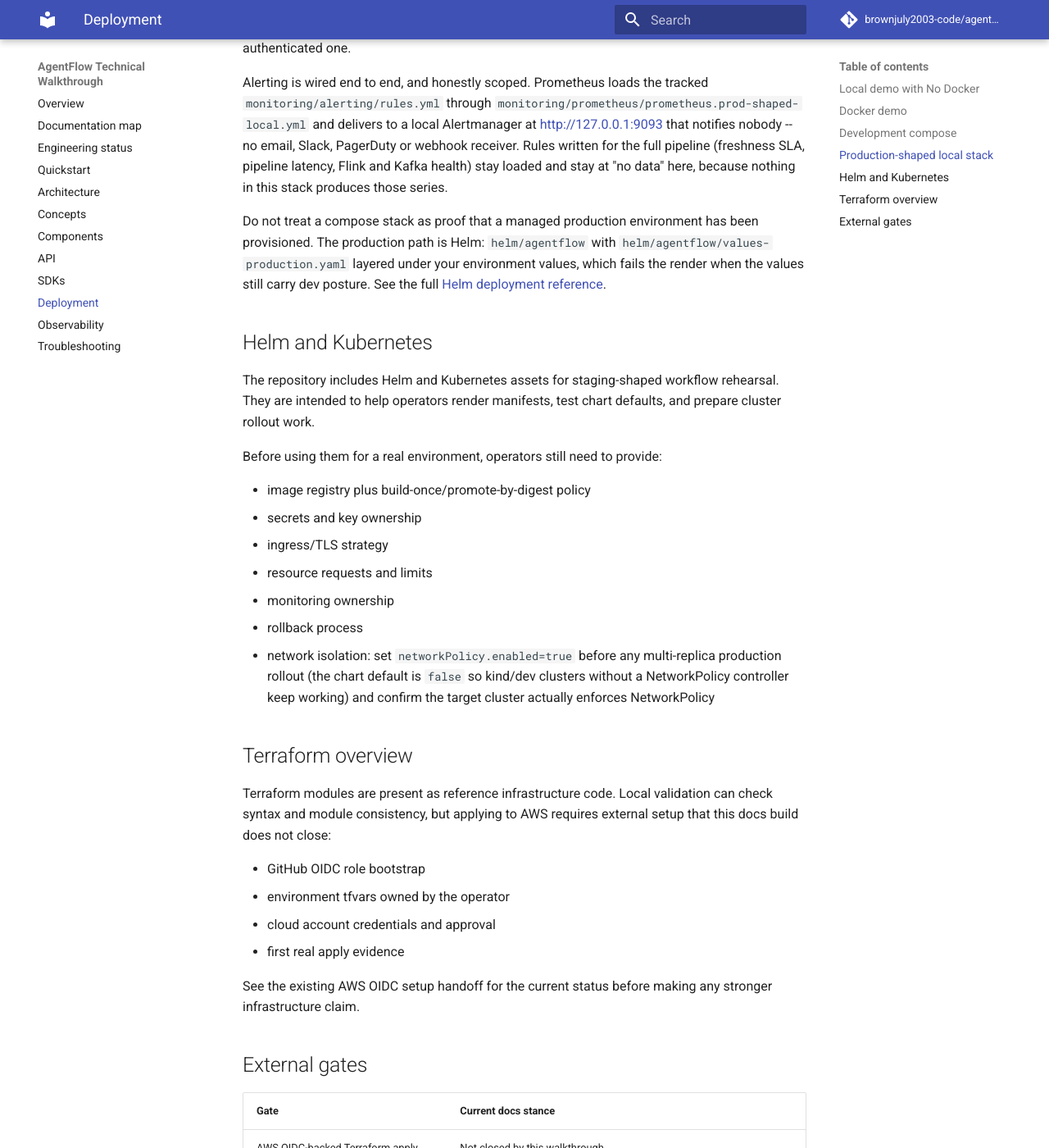
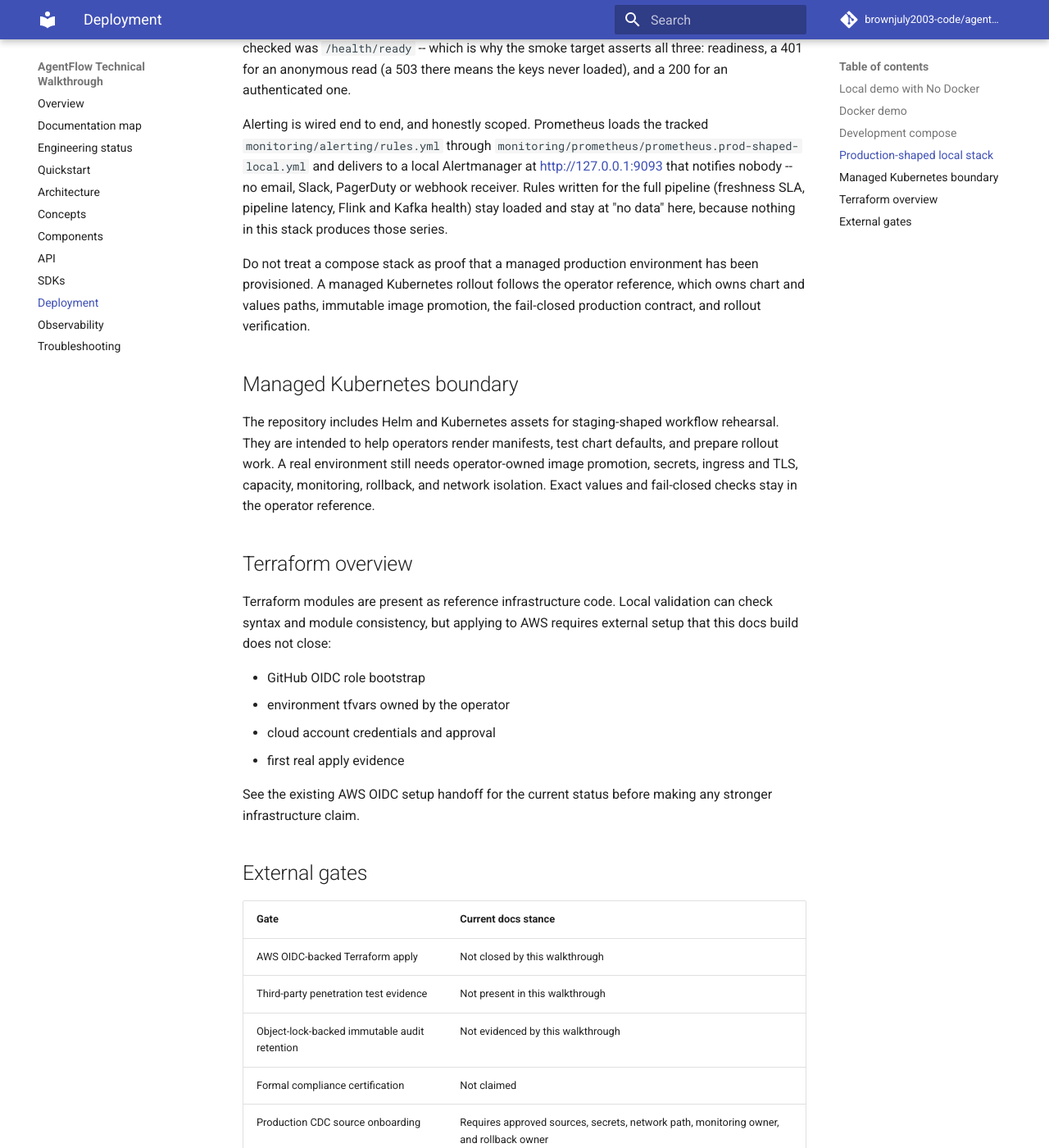
Before and after one commit to brownjuly2003-code/agentflow, an MkDocs documentation site: the page built from docs/deployment.md, in a window 1280 px wide and 1400 px high, scrolled down 2041 px. Shown: the whole window at 82% size. Built offline with MkDocs 1.6.1 and Material for MkDocs 9.7.7, drawn with Linux system fonts in a browser that asks for light colours; comment, search, counter and statistics services are not loaded; some of the changed text lies outside the part shown.

Commit message:
docs: separate deployment walkthrough and Helm reference

```diff
--- a/docs/deployment.md
+++ b/docs/deployment.md
@@ -1,7 +1,10 @@
 # Deployment
 
-AgentFlow has three useful local-to-production-shaped views. This page explains
-what each view is for and where the external evidence boundary starts.
+This developer walkthrough helps choose a local or production-shaped path and
+keeps the local entry commands. Exact Helm prerequisites, values, security and
+scaling clauses, and rollout procedures belong to the
+[complete Helm operator reference](operations/helm-deployment.md); the
+[engineering status](STATUS.md) owns current evidence and external gates.
 
 ## Local demo with No Docker
 
@@ -94,30 +97,18 @@
 at "no data" here, because nothing in this stack produces those series.
 
 Do not treat a compose stack as proof that a managed production environment has
-been provisioned. The production path is Helm: `helm/agentflow` with
-`helm/agentflow/values-production.yaml` layered
-under your environment values, which fails the render when the values still
-carry dev posture. See the full
-[Helm deployment reference](https://github.com/brownjuly2003-code/agentflow/blob/main/docs/operations/helm-deployment.md).
+been provisioned. A managed Kubernetes rollout follows the operator reference,
+which owns chart and values paths, immutable image promotion, the fail-closed
+production contract, and rollout verification.
 
-## Helm and Kubernetes
+## Managed Kubernetes boundary
 
 The repository includes Helm and Kubernetes assets for staging-shaped workflow
 rehearsal. They are intended to help operators render manifests, test chart
-defaults, and prepare cluster rollout work.
-
-Before using them for a real environment, operators still need to provide:
-
-- image registry plus build-once/promote-by-digest policy
-- secrets and key ownership
-- ingress/TLS strategy
-- resource requests and limits
-- monitoring ownership
-- rollback process
-- network isolation: set `networkPolicy.enabled=true` before any
-  multi-replica production rollout (the chart default is `false` so
-  kind/dev clusters without a NetworkPolicy controller keep working) and
-  confirm the target cluster actually enforces NetworkPolicy
+defaults, and prepare rollout work. A real environment still needs
+operator-owned image promotion, secrets, ingress and TLS, capacity, monitoring,
+rollback, and network isolation. Exact values and fail-closed checks stay in
+the operator reference.
 
 ## Terraform overview
 
```
Also changed, not shown: docs/operations/helm-deployment.md (+4 -1 lines), plan_26_08_2026.md (+10 -1 lines), 1 other file.
